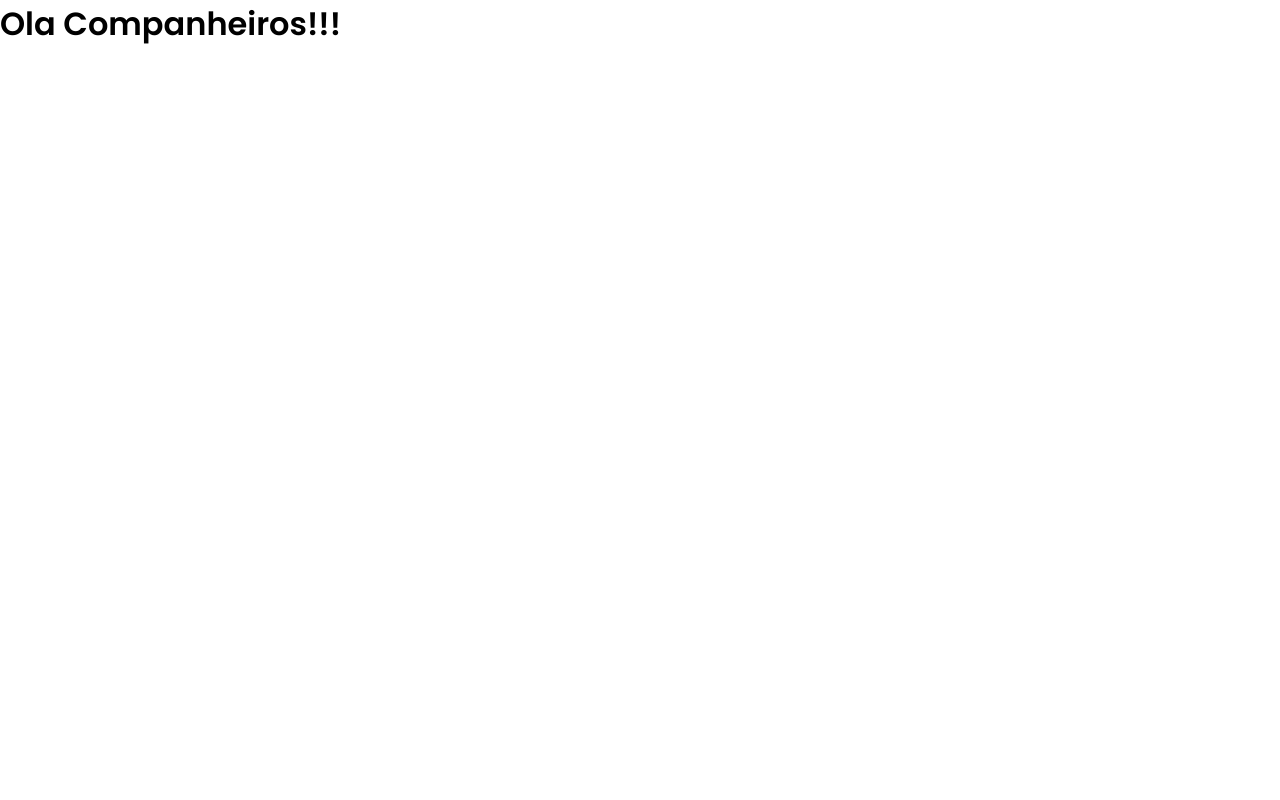
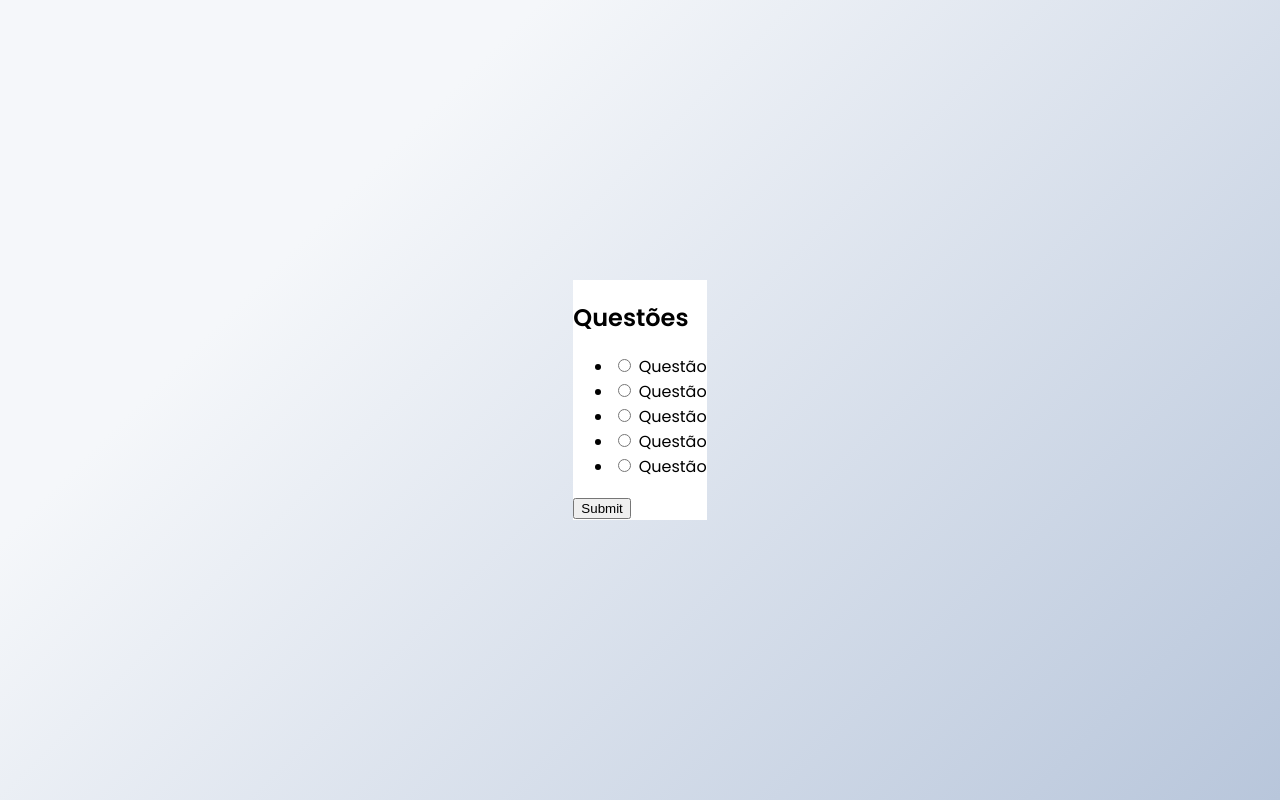
Before and after one commit to Eduardodiniz05/quiz-app, a plain HTML site: page index.html in a window 1280 px wide. Drawn offline with Linux system fonts and the light colour scheme.

Commit message:
adicionado alguns dados no js e no html e css

```diff
--- a/index.html
+++ b/index.html
@@ -10,6 +10,35 @@
     <link href="https://fonts.googleapis.com/css2?family=Poppins:wght@300;400;600&display=swap" rel="stylesheet">
 </head>
 <body>
-    <h1>Ola Companheiros!!!</h1>
+    <div class="quiz-container">
+        <h2>Questões</h2>
+        <ul>
+            <li>
+                <input type="radio" id="a" name="answer">
+                <label for="a">Questão</label>
+            </li>
+
+            <li>
+                <input type="radio" id="b" name="answer">
+                <label for="b">Questão</label>
+            </li>
+
+            <li>
+                <input type="radio" id="c" name="answer">
+                <label for="c">Questão</label>
+            </li>
+
+            <li>
+                <input type="radio" id="d" name="answer">
+                <label for="d">Questão</label>
+            </li>
+
+            <li>
+                <input type="radio" id="e" name="answer">
+                <label for="e">Questão</label>
+            </li>
+        </ul>
+        <button>Submit</button>
+    </div>
 </body>
 </html>
--- a/style.css
+++ b/style.css
@@ -1,7 +1,20 @@
 @import url('https://fonts.googleapis.com/css2?family=Poppins:wght@300;400;600&display=swap');
 
 *{
-    margin: 0;
   box-sizing: border-box;
+}
+
+body {
+  background-color: #b8c6db;
+  background-image: linear-gradient(315deg, #b8c6db 0%, #f5f7fa 74%);
   font-family: 'Poppins', sans-serif;
+  display:flex;
+  justify-content: center;
+  align-items: center;
+  margin: 0;
+  min-height: 100vh;
 }
+
+.quiz-container {
+background-color: #fff;
+}
```
